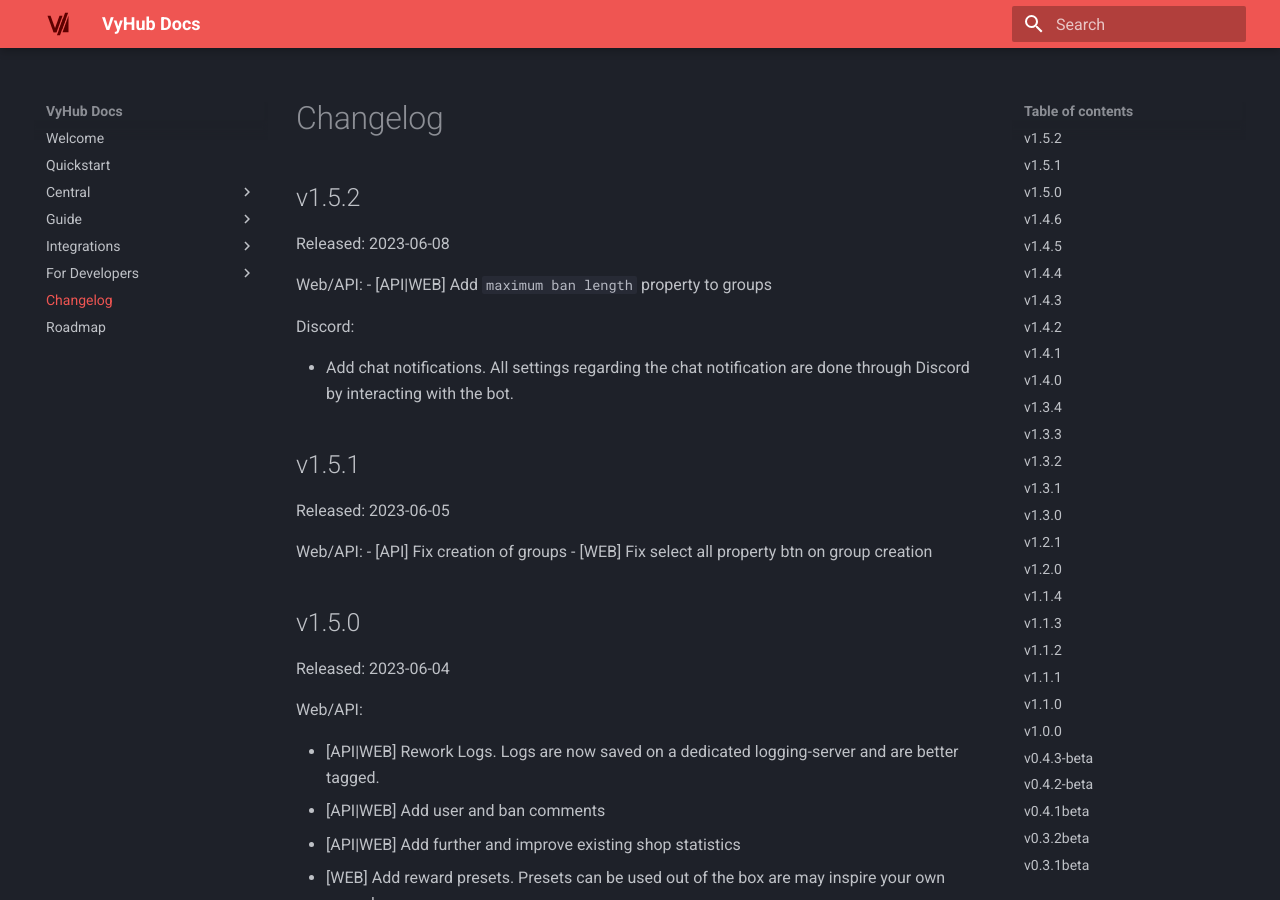
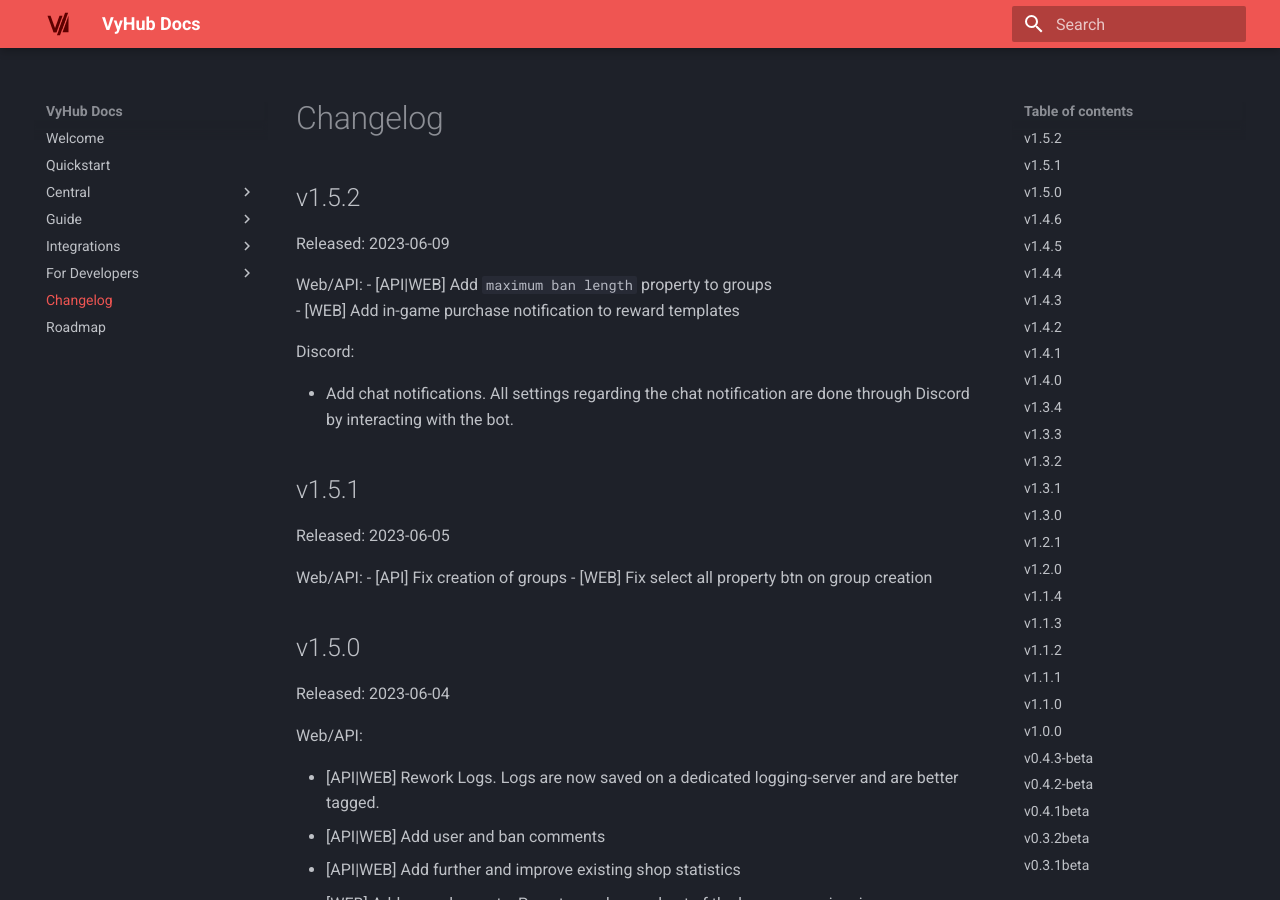
Before and after one commit to nyx-project/vyhub-documentation, an MkDocs documentation site: the page built from docs/changelog.md, in a window 1280 px wide and 900 px high. Built offline with MkDocs 1.6.1 and Material for MkDocs 9.7.7, drawn with Linux system fonts in a browser that asks for light colours; the version menu is left out.

Commit message:
Add reward template changelog

```diff
--- a/docs/changelog.md
+++ b/docs/changelog.md
@@ -2,10 +2,11 @@
 
 ## v1.5.2
 
-Released: 2023-06-08
+Released: 2023-06-09
 
 Web/API:
 - [API|WEB] Add `maximum ban length` property to groups
+- [WEB] Add in-game purchase notification to reward templates
 
 Discord:
 
```
